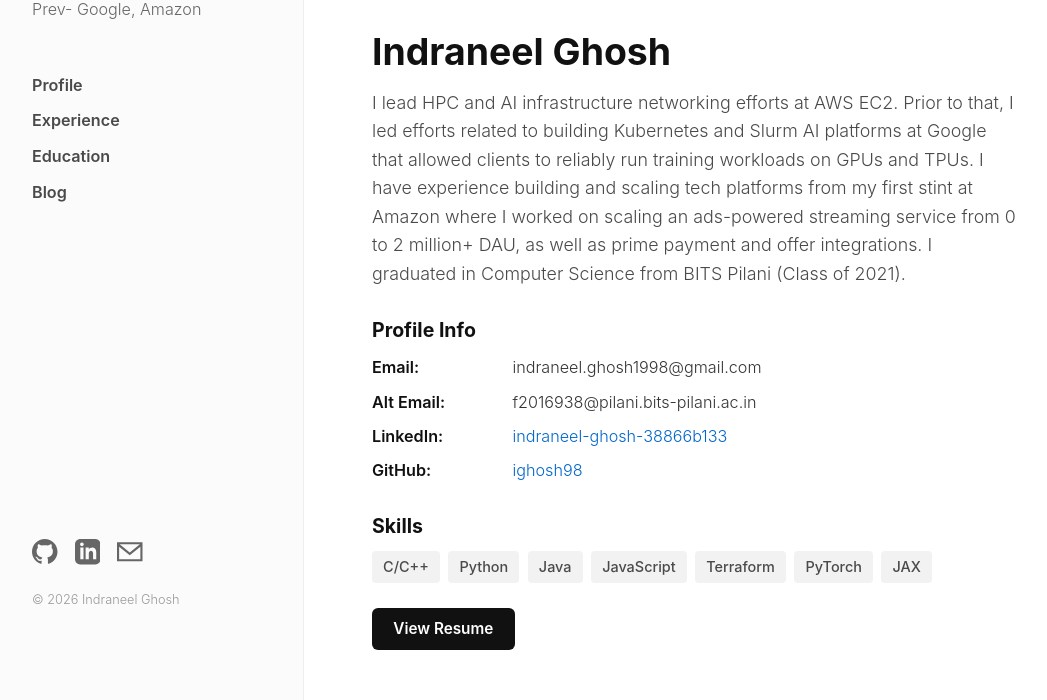
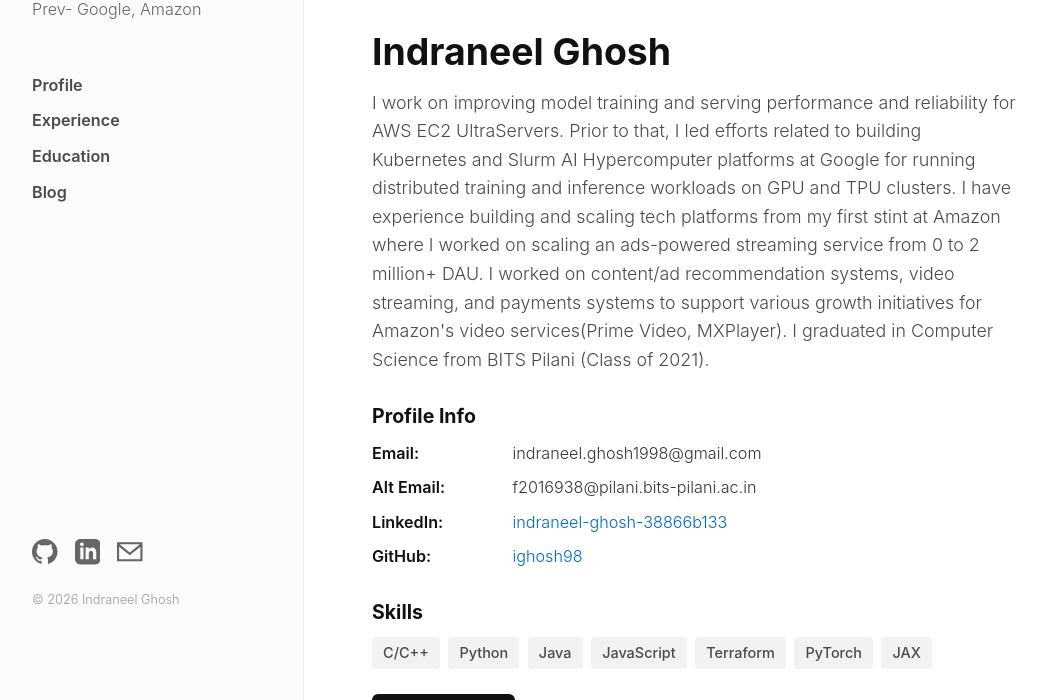
Before and after one commit to ighosh98/ighosh98.github.io, a Jekyll site: the page built from index.md, in a window 1280 px wide and 900 px high, cut to the strip 200-900 px from the top of the window. Shown: the whole strip, without its empty margins (2-1049 px from the left). Built offline with Jekyll 4.4.1, drawn with Linux system fonts in a browser that asks for light colours; some of the changed text lies outside the part shown.

Commit message:
update description

```diff
--- a/index.md
+++ b/index.md
@@ -6,7 +6,7 @@ layout: default
 <section class="section" id="about">
   <img class="profile-pic" src="{{ '/images/profile.jpg' | relative_url }}" alt="Indraneel Ghosh">
   <h1>Indraneel Ghosh</h1>
-  <p>I lead HPC and AI infrastructure networking efforts at AWS EC2. Prior to that, I led efforts related to building Kubernetes and Slurm AI platforms at Google that allowed clients to reliably run training workloads on GPUs and TPUs. I have experience building and scaling tech platforms from my first stint at Amazon where I worked on scaling an ads-powered streaming service from 0 to 2 million+ DAU, as well as prime payment and offer integrations. I graduated in Computer Science from BITS Pilani (Class of 2021).</p>
+<p>I work on improving model training and serving performance and reliability for AWS EC2 UltraServers. Prior to that, I led efforts related to building Kubernetes and Slurm AI Hypercomputer platforms at Google for running distributed training and inference workloads on GPU and TPU clusters. I have experience building and scaling tech platforms from my first stint at Amazon where I worked on scaling an ads-powered streaming service from 0 to 2 million+ DAU. I worked on content/ad recommendation systems, video streaming, and payments systems to support various growth initiatives for Amazon's video services(Prime Video, MXPlayer). I graduated in Computer Science from BITS Pilani (Class of 2021).</p>
 
   <h3>Profile Info</h3>
   <ul class="info-list">
@@ -115,18 +115,6 @@ layout: default
 
     <div class="timeline-item">
       <div class="timeline-header">
-        <span class="timeline-title">M.Sc. (Hons) Biological Sciences</span>
-        <span class="timeline-date">Class of 2021</span>
-      </div>
-      <div class="timeline-subtitle">BITS Pilani &middot; Pilani, India</div>
-      <div class="timeline-content">
-        <p>CGPA: 8.48/10</p>
-        <p>Coursework: Introduction to Bioinformatics, Biophysics, Cell Biology, Genetics, Recombinant DNA Technology.</p>
-      </div>
-    </div>
-
-    <div class="timeline-item">
-      <div class="timeline-header">
         <span class="timeline-title">High Secondary School (Grade XII)</span>
         <span class="timeline-date">Class of 2013</span>
       </div>
```
